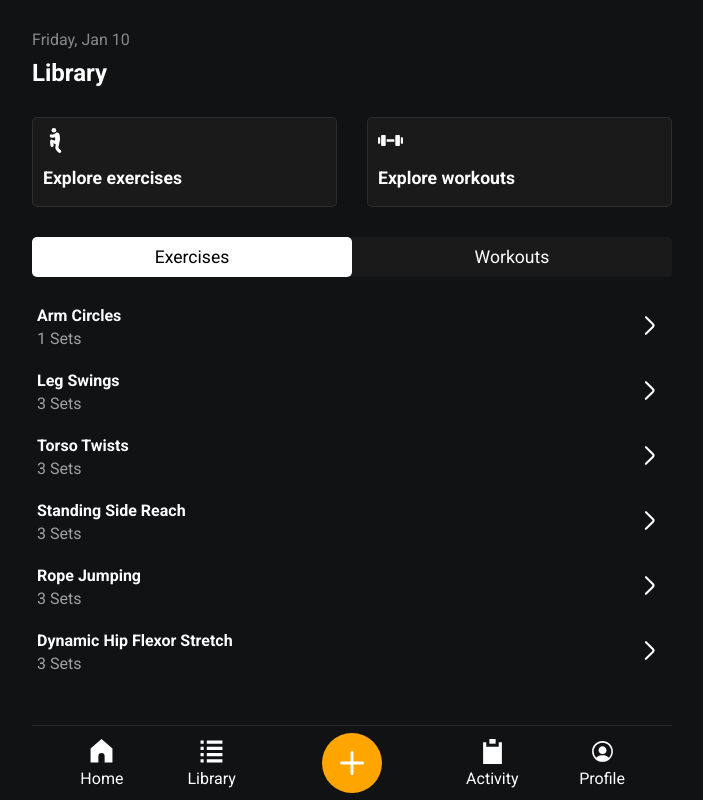
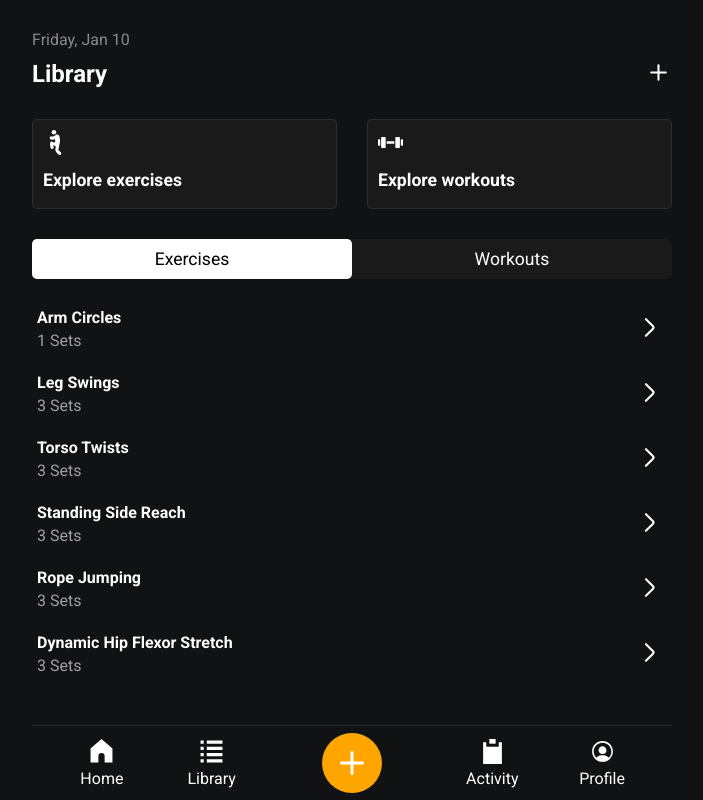
Before and after one commit to Stefan0712/fitness-app, a React (Create React App) app: page /library in a window 1280 px wide. Shown: the whole page, without its empty margins (288-991 px from the left). Built offline with nearby package versions, Linux system fonts and the light colour scheme.

Commit message:
Moved Create Workout and Create Exercise buttons from the quick menu to the library

```diff
--- a/src/components/common/ContextualMenu/contextualMenu.css
+++ b/src/components/common/ContextualMenu/contextualMenu.css
@@ -7,6 +7,8 @@
     display: flex;
     flex-direction: column;
     animation: slideUpMenu 0.1s;
+    border-top: 1px solid rgba(255, 255, 255, 0.26);
+    border-radius: 5px;
 }
 .contextual-menu .buttons button,
 .contextual-menu .buttons a,
--- a/src/components/common/QuickMenu/QuickMenu.js
+++ b/src/components/common/QuickMenu/QuickMenu.js
@@ -28,10 +28,7 @@ const QuickMenu = ({closeQuickmenu, showLog}) => {
 
                 <div className='quick-menu-screen'>
                     <h1>Quick Menu</h1>
-                    <div className='new-items-buttons'>
-                        <Link onClick={closeQuickmenu} to={'/create-workout'} className="orange-button large-button">Create Workout</Link>
-                        <Link onClick={closeQuickmenu} to={'/create-exercise'} className="orange-button large-button">Create Exercise</Link>
-                    </div>
+
                     <h2>Tools</h2>
                     <button className='quick-button' onClick={()=>showLog('stopwatch')}>
                         <img src={IconLibrary.Stopwatch} alt=''></img>
--- a/src/components/pages/Library/Library.js
+++ b/src/components/pages/Library/Library.js
@@ -4,6 +4,8 @@ import { Link } from "react-router-dom";
 import { useSelector } from "react-redux";
 import { IconLibrary } from "../../../IconLibrary";
 import { useState } from "react";
+import Modal from "../../common/modals/Modal";
+import ContextualMenu from "../../common/ContextualMenu/ContextualMenu";
 
 
 const Library = () => {
@@ -14,14 +16,27 @@ const Library = () => {
 
     const [libraryScreen, setLibraryScreen] = useState('exercises');
 
+    const [showModal, setShowModal] = useState(false);
+
     //TODO: Move Browse more button and maybe use only an icon
 
     return (
         <div className="library page">
             <div className='header'>
                 <div className='date'>{getDateForHeader()}</div>
-                <h2>Library</h2>
+                <div className="one-line-header">
+                    <h2>Library</h2>
+                    <button onClick={()=>setShowModal(showModal=>!showModal)} className="clear-button">
+                        <img src={showModal ? IconLibrary.No : IconLibrary.Add} className="small-icon" alt="create new item"></img>
+                    </button>
+                </div>
             </div>
+            {showModal ? (
+                <ContextualMenu closeMenu={()=>setShowModal(false)} buttons={[
+                    <Link to={'/create-workout'}>New Workout</Link>,
+                    <Link to={'/create-exercise'}>New Exercise</Link>]}
+                />
+            ):null}
             <div className="explore-buttons">
                 <Link to={'/explore-exercises'} className="explore-button">
                     <img src={IconLibrary.Exercise} className="small-icon"></img>
--- a/src/index.css
+++ b/src/index.css
@@ -390,3 +390,11 @@ body{
       width: 100%;
   }
 }
+
+
+
+.one-line-header{
+  display: flex;
+  justify-content: space-between;
+  align-items: center;
+}
```
